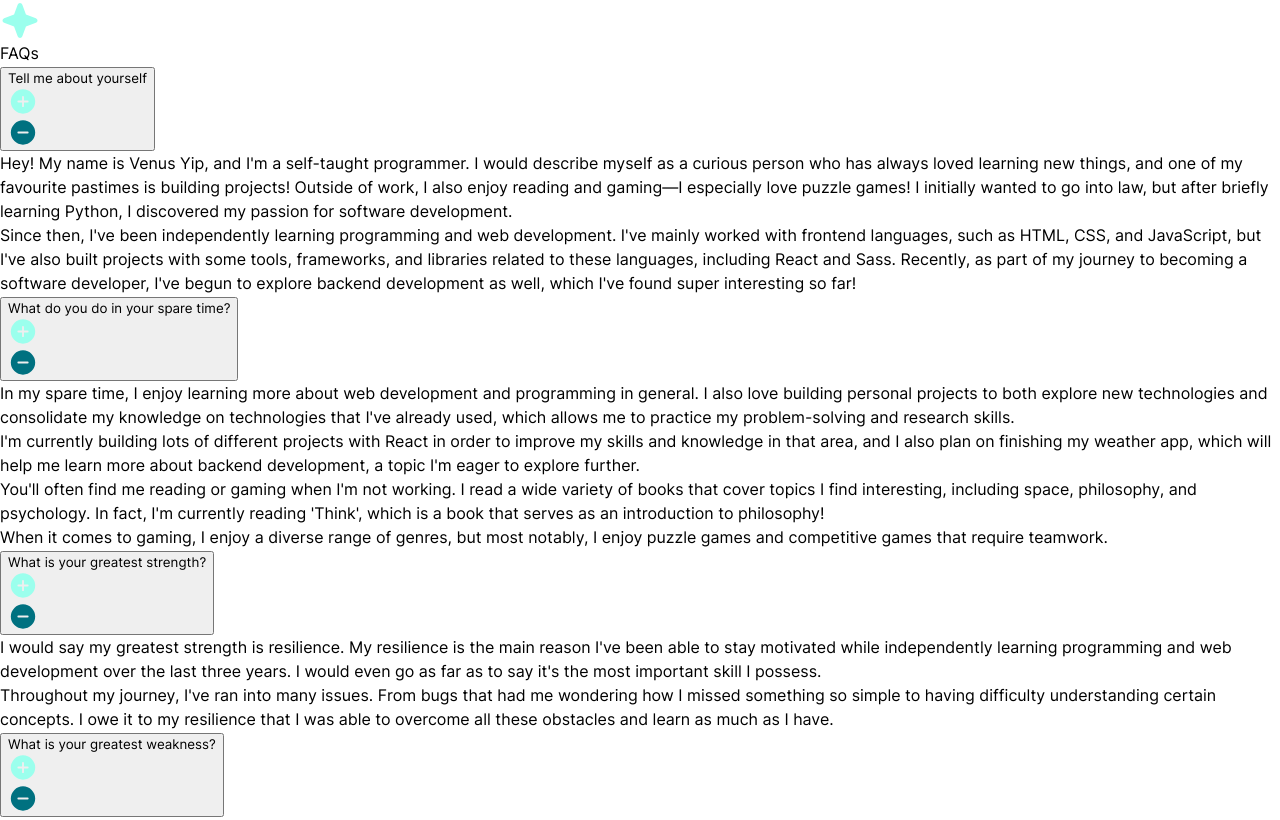
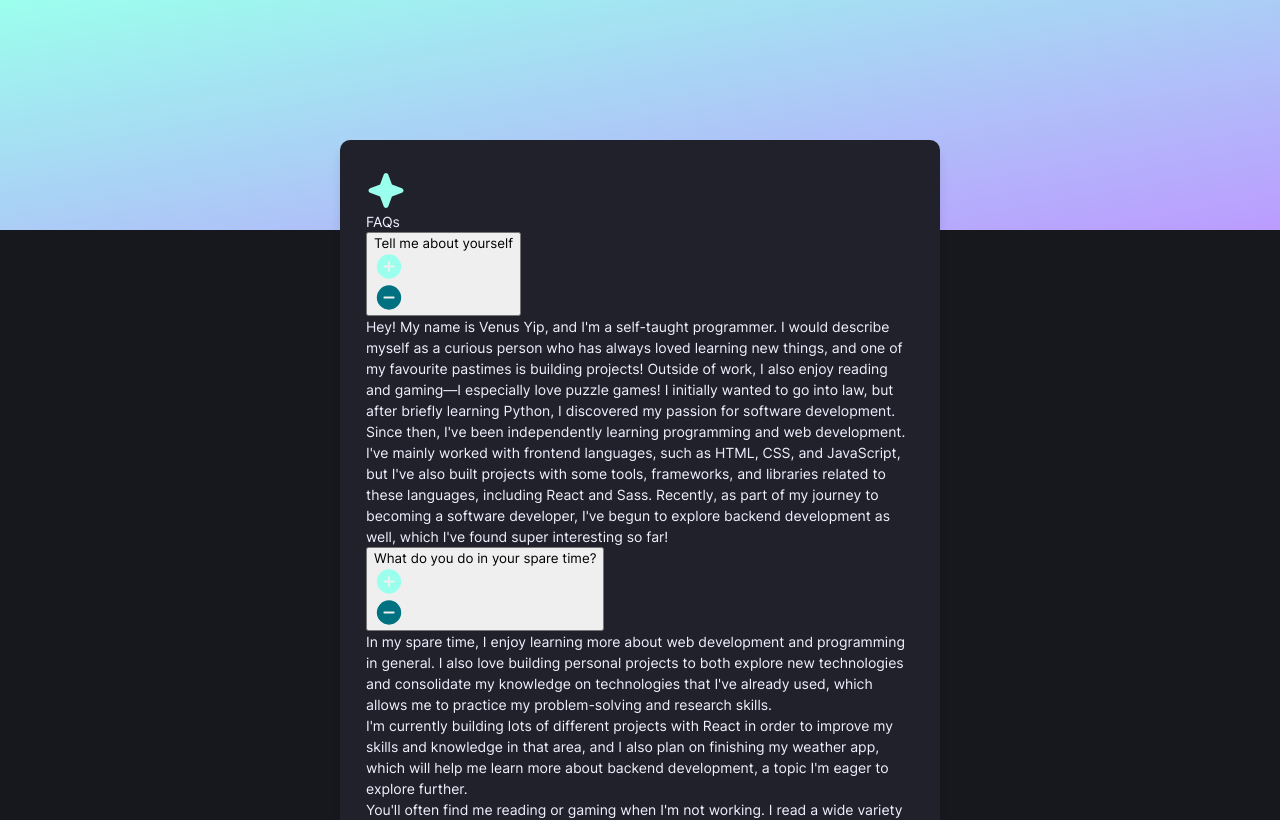
Before and after one commit to VenusY/faq-accordion, a React app: page / in a window 1280 px wide. Shown: the top 820 px of the page. Built offline with nearby package versions, Linux system fonts and the light colour scheme.

Commit message:
Style body and card

```diff
--- a/src/styles/scss/App.scss
+++ b/src/styles/scss/App.scss
@@ -19,5 +19,28 @@
 }
 
 body {
+  display: flex;
+  justify-content: center;
+  align-items: center;
+  min-height: 100vh;
+  padding: 140px 24px;
+  background: linear-gradient(
+      to bottom right,
+      var(--clr-accent-primary),
+      var(--clr-accent-secondary)
+    ),
+    var(--clr-bg-primary);
+  background-repeat: no-repeat;
+  background-size: 100% 230px;
   font-family: 'Inter', sans-serif;
+  font-size: u.rem(14);
+  color: var(--clr-font-primary);
 }
+
+.card {
+  max-width: 600px;
+  padding: 30px 26px;
+  background: var(--clr-bg-secondary);
+  border-radius: 10px;
+  box-shadow: 0px 10px 10px rgba(0, 0, 0, 0.1);
+}
```
